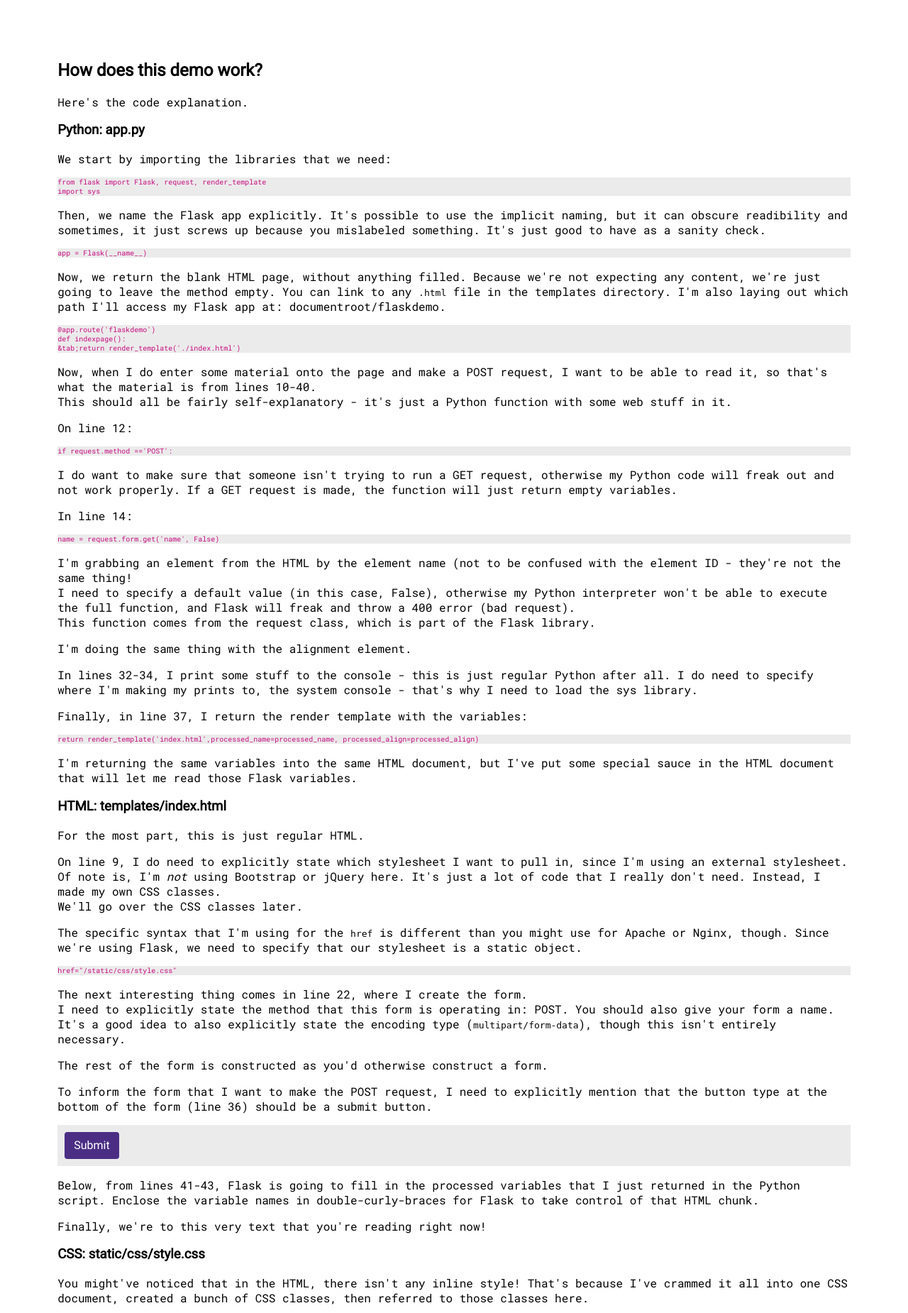
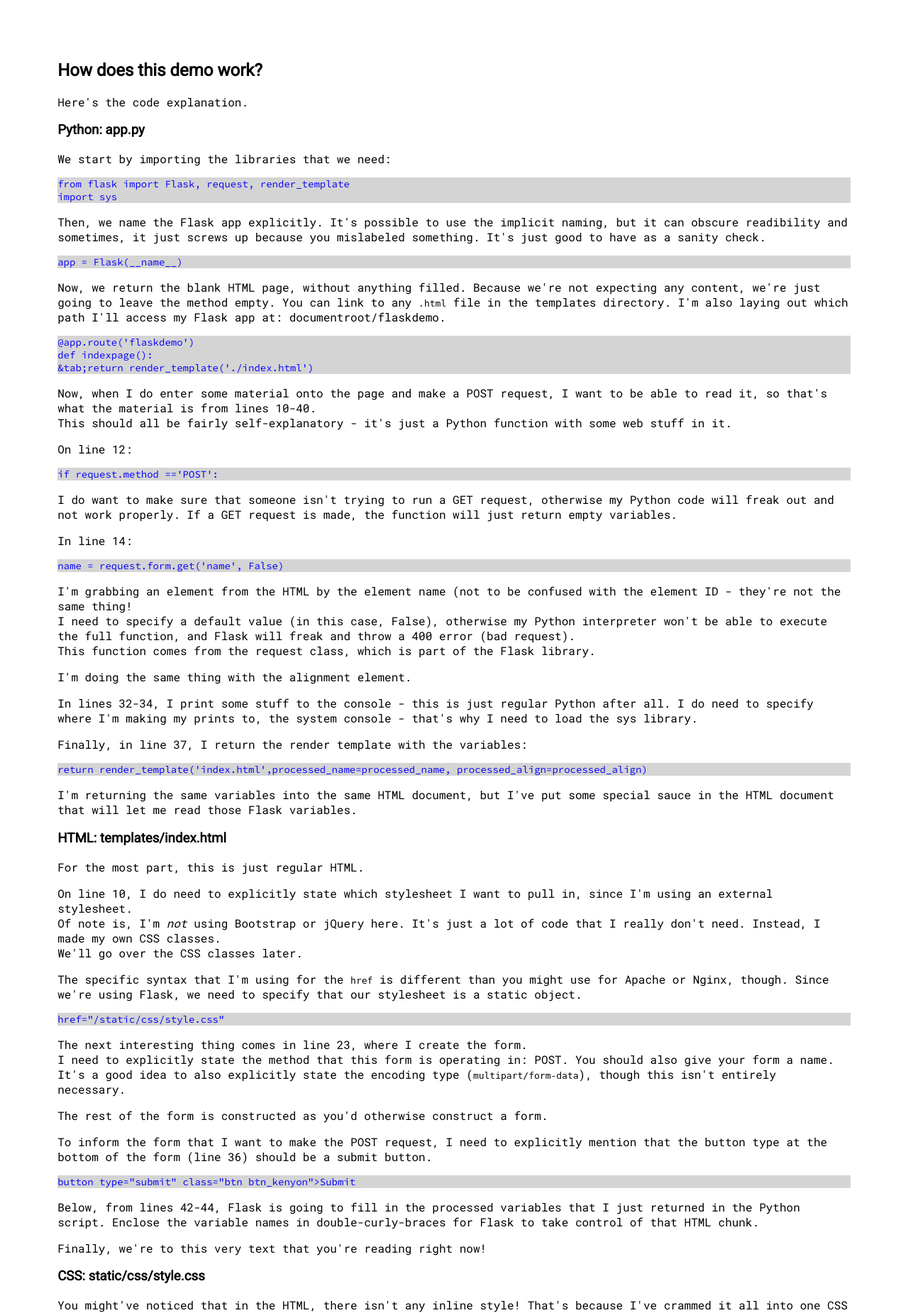
Before and after one commit to kim3-sudo/flaskdemo, a Flask app: page /flaskdemo in a window 1280 px wide. Shown: the part 875-2725 px from the top of the page at 71% size. Run offline with Flask 2, Linux system fonts and the light colour scheme.

Commit message:
Edit stylesheet

```diff
--- a/static/css/style.css
+++ b/static/css/style.css
@@ -95,8 +95,11 @@ a:hover {
 }
 
 .code_div {
+	background-color: #d4d4d4;
+}
+
+.code {
 	font-family: 'Source Code Pro', monospace;
-	color: rgb(199,12,127);
-	background-color: rgba(0,0,0,.08);
-	font-size: 10px;
+	color: #0400ff;
+	font-size: 14px;
 }
--- a/templates/index.html
+++ b/templates/index.html
@@ -6,6 +6,7 @@
 		<meta name="author" content="Sejin Kim">
 		<meta name="viewport" content="width=device-width, initial-scale=1.0">
 		<link href="https://fonts.googleapis.com/css2?family=Roboto&family=Roboto+Mono&display=swap" rel="stylesheet">
+		<link href="https://fonts.googleapis.com/css2?family=Source+Code+Pro&display=swap" rel="stylesheet">
 		<link rel="stylesheet" type="text/css" href="{{ url_for('static', filename='css/style.css') }}">
 	</head>
 	<body>
@@ -51,16 +52,16 @@
 			<h3>Python: app.py</h3>
 			<p>We start by importing the libraries that we need:</p>
 			<div class="code_div">
-				<p>from flask import Flask, request, render_template<br>
+				<p class="code">from flask import Flask, request, render_template<br>
 				import sys</p>
 			</div>
 			<p>Then, we name the Flask app explicitly. It's possible to use the implicit naming, but it can obscure readibility and sometimes, it just screws up because you mislabeled something. It's just good to have as a sanity check.</p>
 			<div class="code_div">
-				<p>app = Flask(__name__)
+				<p class="code">app = Flask(__name__)
 			</div>
 			<p>Now, we return the blank HTML page, without anything filled. Because we're not expecting any content, we're just going to leave the method empty. You can link to any <code>.html</code> file in the templates directory. I'm also laying out which path I'll access my Flask app at: documentroot/flaskdemo.</p>
 			<div class="code_div">
-				<p>@app.route('flaskdemo')<br>
+				<p class="code">@app.route('flaskdemo')<br>
 				def indexpage():<br>
 				&tab;return render_template('./index.html')</p>
 			</div>
@@ -68,12 +69,12 @@
 			<br>This should all be fairly self-explanatory - it's just a Python function with some web stuff in it.</p>
 			<p>On line 12:</p>
 			<div class="code_div">
-				<p>if request.method =='POST':</p>
+				<p class="code">if request.method =='POST':</p>
 			</div>
 			<p>I do want to make sure that someone isn't trying to run a GET request, otherwise my Python code will freak out and not work properly. If a GET request is made, the function will just return empty variables.</p>
 			<p>In line 14:</p>
 			<div class="code_div">
-				<p>name = request.form.get('name', False)
+				<p class="code">name = request.form.get('name', False)
 			</div>
 			<p>I'm grabbing an element from the HTML by the element name (not to be confused with the element ID - they're not the same thing!<br>
 			I need to specify a default value (in this case, False), otherwise my Python interpreter won't be able to execute the full function, and Flask will freak and throw a 400 error (bad request).<br>
@@ -82,31 +83,31 @@
 			<p>In lines 32-34, I print some stuff to the console - this is just regular Python after all. I do need to specify where I'm making my prints to, the system console - that's why I need to load the sys library.</p>
 			<p>Finally, in line 37, I return the render template with the variables: </p>
 			<div class="code_div">
-				<p>return render_template('index.html',processed_name=processed_name, processed_align=processed_align)</p>
+				<p class="code">return render_template('index.html',processed_name=processed_name, processed_align=processed_align)</p>
 			</div>
 			<p>I'm returning the same variables into the same HTML document, but I've put some special sauce in the HTML document that will let me read those Flask variables.</p>
 			<h3>HTML: templates/index.html</h3>
 			<p>For the most part, this is just regular HTML.</p>
-			<p>On line 9, I do need to explicitly state which stylesheet I want to pull in, since I'm using an external stylesheet.<br>
+			<p>On line 10, I do need to explicitly state which stylesheet I want to pull in, since I'm using an external stylesheet.<br>
 			Of note is, I'm <i>not</i> using Bootstrap or jQuery here. It's just a lot of code that I really don't need. Instead, I made my own CSS classes.<br>
 			We'll go over the CSS classes later.</p>
 			<p>The specific syntax that I'm using for the <code>href</code> is different than you might use for Apache or Nginx, though. Since we're using Flask, we need to specify that our stylesheet is a static object.</p>
 			<div class="code_div">
-				<p>href="{{ url_for('static', filename='css/style.css') }}"</p>
+				<p class="code">href="{{ url_for('static', filename='css/style.css') }}"</p>
 			</div>
-			<p>The next interesting thing comes in line 22, where I create the form.<br>
+			<p>The next interesting thing comes in line 23, where I create the form.<br>
 			I need to explicitly state the method that this form is operating in: POST. You should also give your form a name. It's a good idea to also explicitly state the encoding type (<code>multipart/form-data</code>), though this isn't entirely necessary.</p>
 			<p>The rest of the form is constructed as you'd otherwise construct a form.</p>
 			<p>To inform the form that I want to make the POST request, I need to explicitly mention that the button type at the bottom of the form (line 36) should be a submit button.</p>
 			<div class="code_div">
-				<code><button type="submit" class="btn btn_kenyon">Submit</button></code>
+				<p class="code">button type="submit" class="btn btn_kenyon">Submit</button</code>
 			</div>
-			<p>Below, from lines 41-43, Flask is going to fill in the processed variables that I just returned in the Python script. Enclose the variable names in double-curly-braces for Flask to take control of that HTML chunk.</p>
+			<p>Below, from lines 42-44, Flask is going to fill in the processed variables that I just returned in the Python script. Enclose the variable names in double-curly-braces for Flask to take control of that HTML chunk.</p>
 			<p>Finally, we're to this very text that you're reading right now!</p>
 			<h3>CSS: static/css/style.css</h3>
 			<p>You might've noticed that in the HTML, there isn't any inline style! That's because I've crammed it all into one CSS document, created a bunch of CSS classes, then referred to those classes here.</p>
 			<p>Notice how in this HTML document, there's classes that you've never seen, like <code>btn_kenyon</code>? That's surely not in Bootstrap!<br>
-			Well, if you look at style.css, you'll find that on line 54, there's a class called <code>btn_kenyon</code>. Every time I refer to that class in this HTML document, I'll get the style that's inside of those curly braces.</p>
+			Well, if you look at style.css, you'll find that on line 55, there's a class called <code>btn_kenyon</code>. Every time I refer to that class in this HTML document, I'll get the style that's inside of those curly braces.</p>
 			<p>There are some cases where class precedence will cause issues. This means that two classes will be called for one asset that have overlapping properties.<br>
 			To avoid issues and definitively choose the style that we want, we can use the <code>!important</code> suffix on our CSS style attributes. It's important (pun not intended) to note that, you should use the <code>!important</code> suffix very sparingly, because there's no super-important suffix.<br>
 			Having a <code>!important</code> suffix will not overturn your inline CSS or header CSS. For context, your HTML will look for inline css first (you know, the <code>style="attribute: value;"</code> stuff). If it can't find any, then it'll check in the head for a non-linked stylesheet (so, if you wrote <code><style>p {font-family: 'Roboto Mono', monospace;}</style></code>, it'd choose that next. Finally, if it can't find any CSS inline or in the head, then it'll refer to external stylesheets.</p>
```
